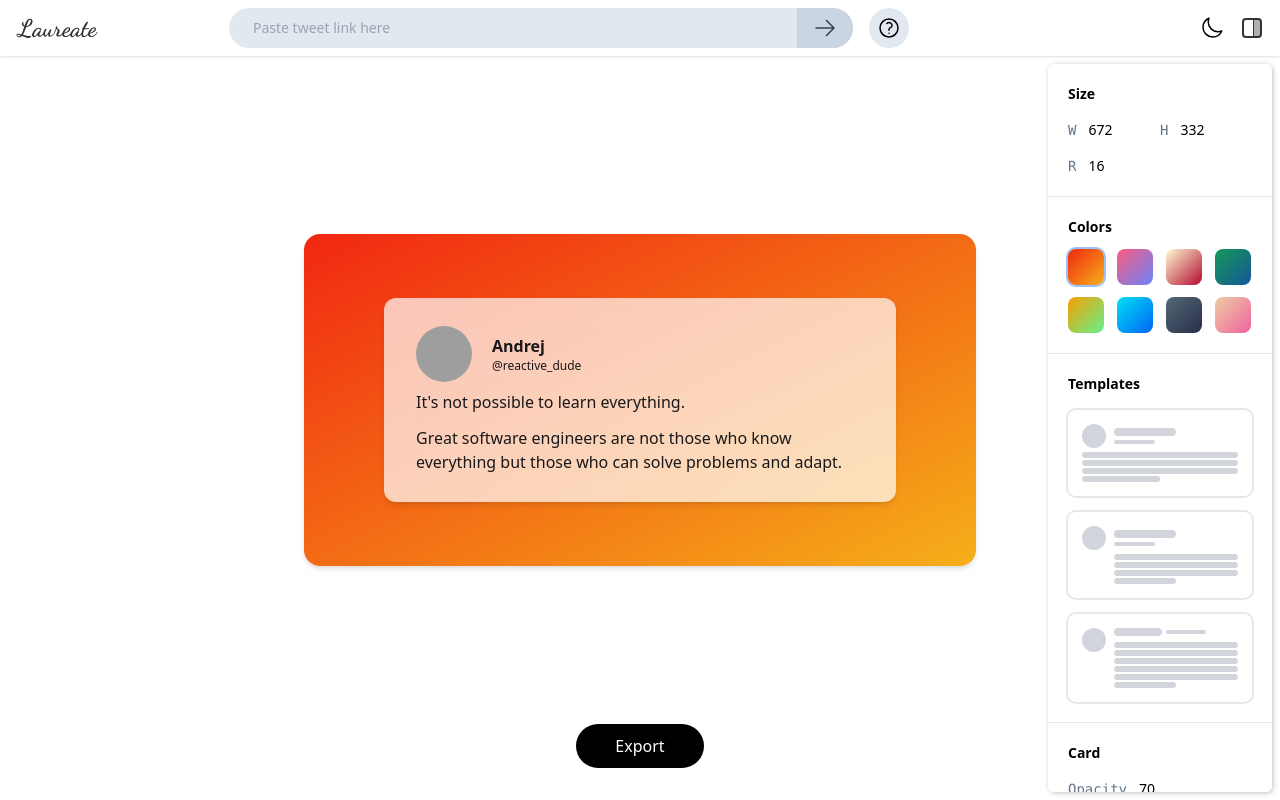
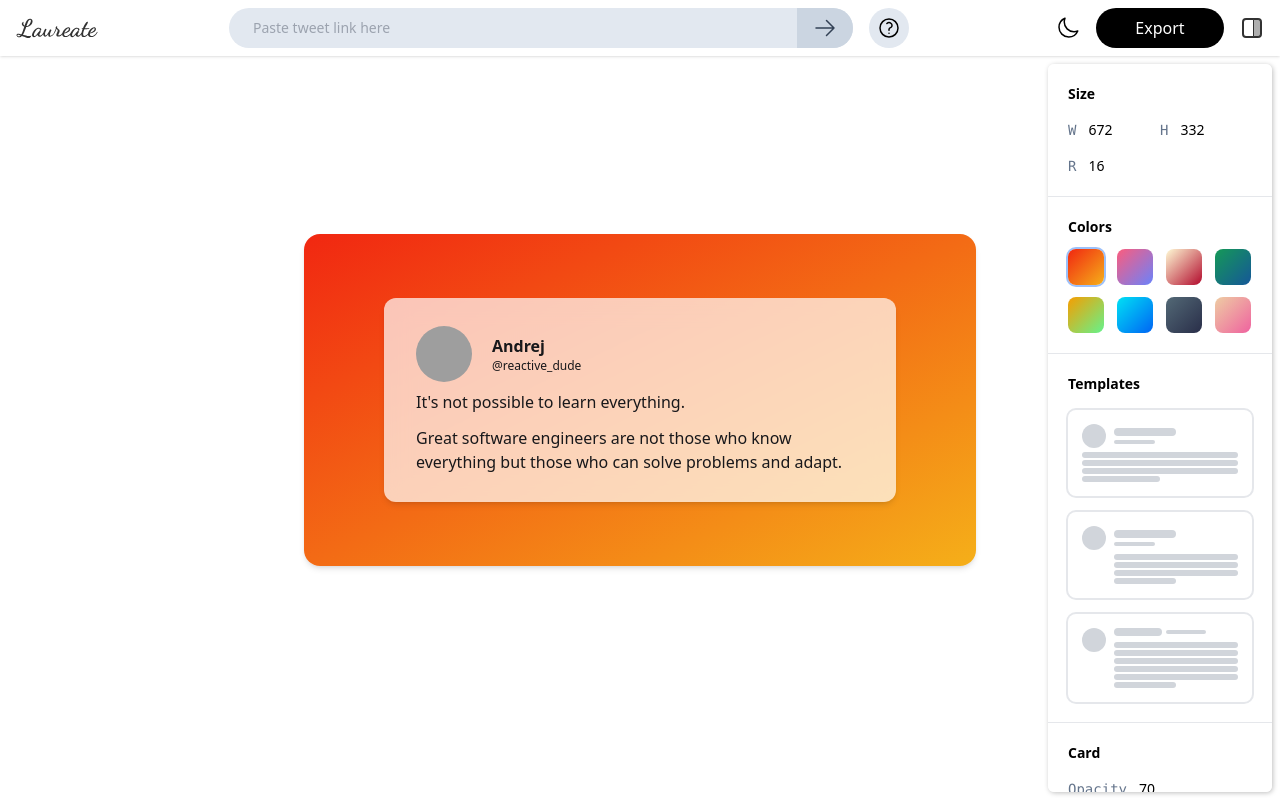
Before and after one commit to subhoghoshX/laureate, a Next.js app: page / in a window 1280 px wide. Built offline with nearby package versions, Linux system fonts and the light colour scheme; grey boxes are pictures that could not be loaded; what prettier-plugin-tailwindcss would draw is missing.

Commit message:
feat: move export button to header in large screen

```diff
--- a/components/Header/ButtonGroup.tsx
+++ b/components/Header/ButtonGroup.tsx
@@ -1,11 +1,16 @@
+import { MutableRefObject } from "react";
+import ExportButton from "../ExportButton";
+
 interface Props {
   setIsPanelOpen: (callback: (c: boolean) => boolean) => void;
+  rootRef: MutableRefObject<undefined>;
 }
 
-export default function ButtonGroup({ setIsPanelOpen }: Props) {
+export default function ButtonGroup({ setIsPanelOpen, rootRef }: Props) {
   return (
-    <div className="flex w-56 justify-end gap-x-4">
-      <button>
+    <div className="h-full w-auto pl-4 lg:w-56">
+      <div className="relative flex h-full items-center justify-end gap-x-4 md:justify-between">
+        <button className="relative z-10">
           <svg
             xmlns="http://www.w3.org/2000/svg"
             fill="none"
@@ -21,7 +26,13 @@ export default function ButtonGroup({ setIsPanelOpen }: Props) {
             />
           </svg>
         </button>
-      <button onClick={() => setIsPanelOpen((c) => !c)}>
+        <div className="absolute hidden h-10 w-full items-center justify-center lg:flex">
+          <ExportButton className="z-20" rootRef={rootRef} />
+        </div>
+        <button
+          className="relative z-10"
+          onClick={() => setIsPanelOpen((c) => !c)}
+        >
           <svg
             width="24"
             height="24"
@@ -47,5 +58,6 @@ export default function ButtonGroup({ setIsPanelOpen }: Props) {
           </svg>
         </button>
       </div>
+    </div>
   );
 }
--- a/components/Header/index.tsx
+++ b/components/Header/index.tsx
@@ -1,4 +1,4 @@
-import { Dispatch, SetStateAction } from "react";
+import { Dispatch, MutableRefObject, SetStateAction } from "react";
 import ButtonGroup from "./ButtonGroup";
 import Info from "./Info";
 import Input from "./Input";
@@ -6,15 +6,16 @@ import Logo from "./Logo";
 
 interface Props {
   setIsPanelOpen: Dispatch<SetStateAction<boolean>>;
+  rootRef: MutableRefObject<undefined>;
 }
 
-export default function Header({ setIsPanelOpen }: Props) {
+export default function Header({ setIsPanelOpen, rootRef }: Props) {
   return (
     <header className="flex items-center justify-between gap-x-4 bg-white px-4 py-2 shadow">
       <Logo />
       <Input />
       <Info />
-      <ButtonGroup setIsPanelOpen={setIsPanelOpen} />
+      <ButtonGroup setIsPanelOpen={setIsPanelOpen} rootRef={rootRef} />
     </header>
   );
 }
--- a/pages/index.tsx
+++ b/pages/index.tsx
@@ -47,12 +47,12 @@ export default function Home() {
       <div className="relative">
         <Arrow />
         <div className="relative z-10 flex h-screen flex-col overflow-hidden">
-          <Header setIsPanelOpen={setIsPanelOpen} />
+          <Header setIsPanelOpen={setIsPanelOpen} rootRef={rootRef} />
           <SidePanel isPanelOpen={isPanelOpen} />
           <div className="absolute inset-0 z-[-10] flex items-center justify-center">
             <TweetCard rootRef={rootRef} />
           </div>
-          <div className="absolute bottom-8 z-[-5] flex h-11 w-full justify-center">
+          <div className="absolute bottom-8 z-[-5] flex h-11 w-full justify-center lg:hidden">
             <ExportButton rootRef={rootRef} />
           </div>
         </div>
```
Lines whose indentation alone changed are shown as unchanged.
